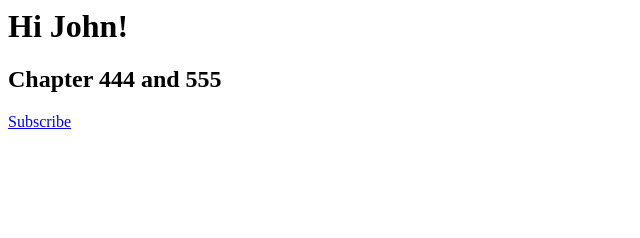
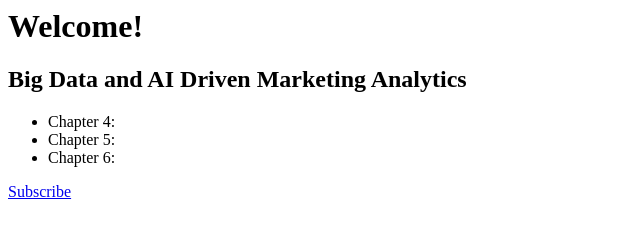
Before and after one commit to DrJohnHeinrichs/DrJohnHeinrichs.github.io, a plain HTML site: page index.html in a window 1280 px wide. Shown: the whole page, without its empty margins (0-640 px from the left). Drawn offline with Linux system fonts and the light colour scheme.

Commit message:
Update index.html

```diff
--- a/index.html
+++ b/index.html
@@ -3,8 +3,13 @@
 <title>Hi John</title>
 </head>
 <body>
-<h1>Hi John!</h1>
-  <h2>Chapter 444 and 555</h2>
+<h1>Welcome!</h1>
+  <h2>Big Data and AI Driven Marketing Analytics</h2>
+  <ul>
+    <li>Chapter 4:</li>
+    <li>Chapter 5:</li>
+    <li>Chapter 6:</li>
+  </ul>
 <a href="https://developer.apple.com/ul/sp0?url=https://DrJohnHeinrichs.github.io/feed.json">
 Subscribe
 </a>
```
